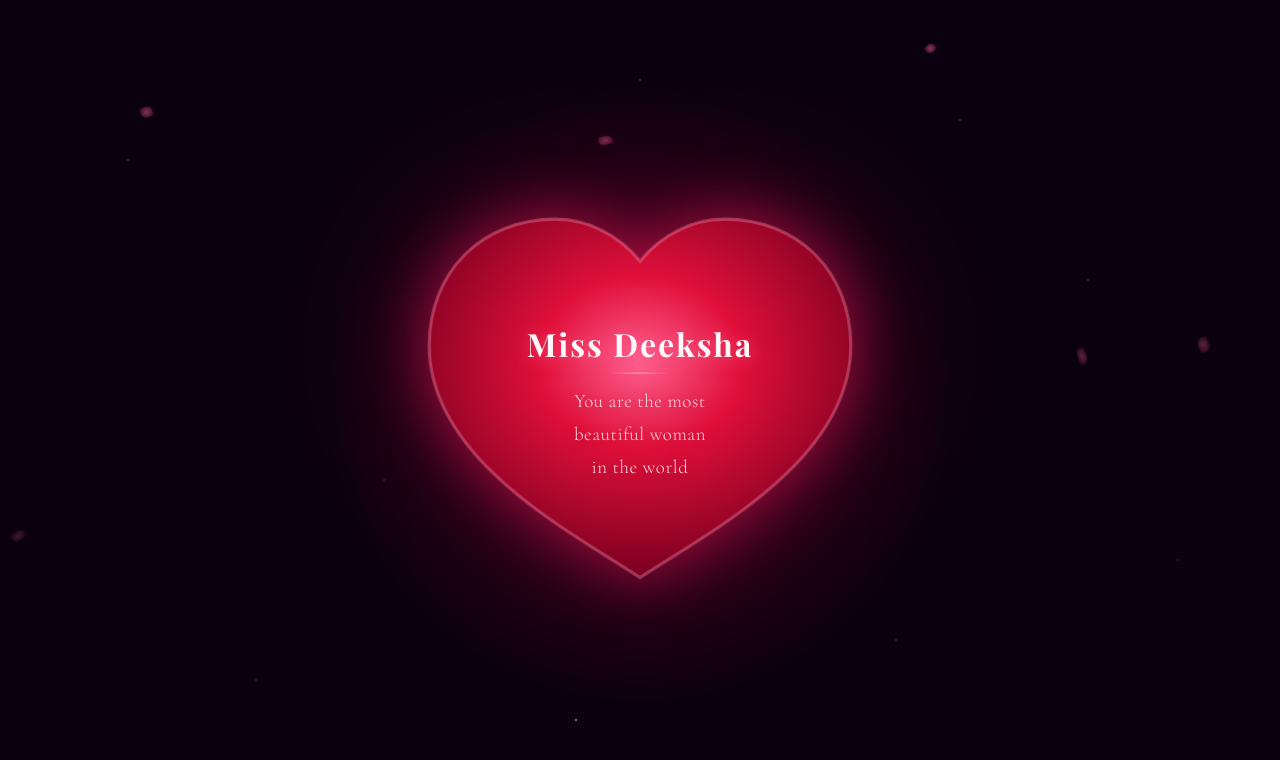
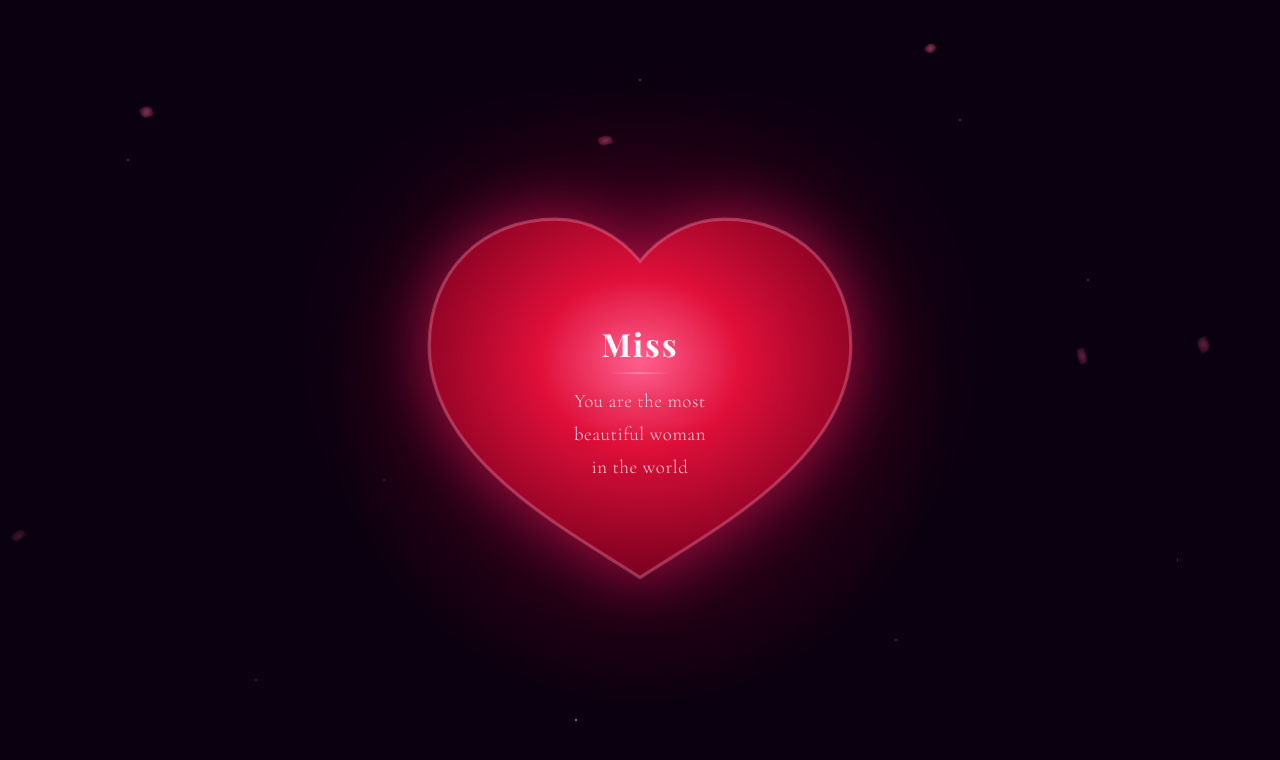
Before and after one commit to Adarsh-9182/heart, a plain HTML site: page index.html in a window 1280 px wide. Drawn offline with nearby package versions, Linux system fonts and the light colour scheme; a web font is replaced by a local one.

Commit message:
Update index.html

```diff
--- a/index.html
+++ b/index.html
@@ -204,7 +204,7 @@
   </svg>
 
   <div class="text-overlay">
-    <span class="name">Miss Deeksha</span>
+    <span class="name">Miss </span>
     <span class="divider"></span>
     <div class="message">
       You are the most<br>
```
